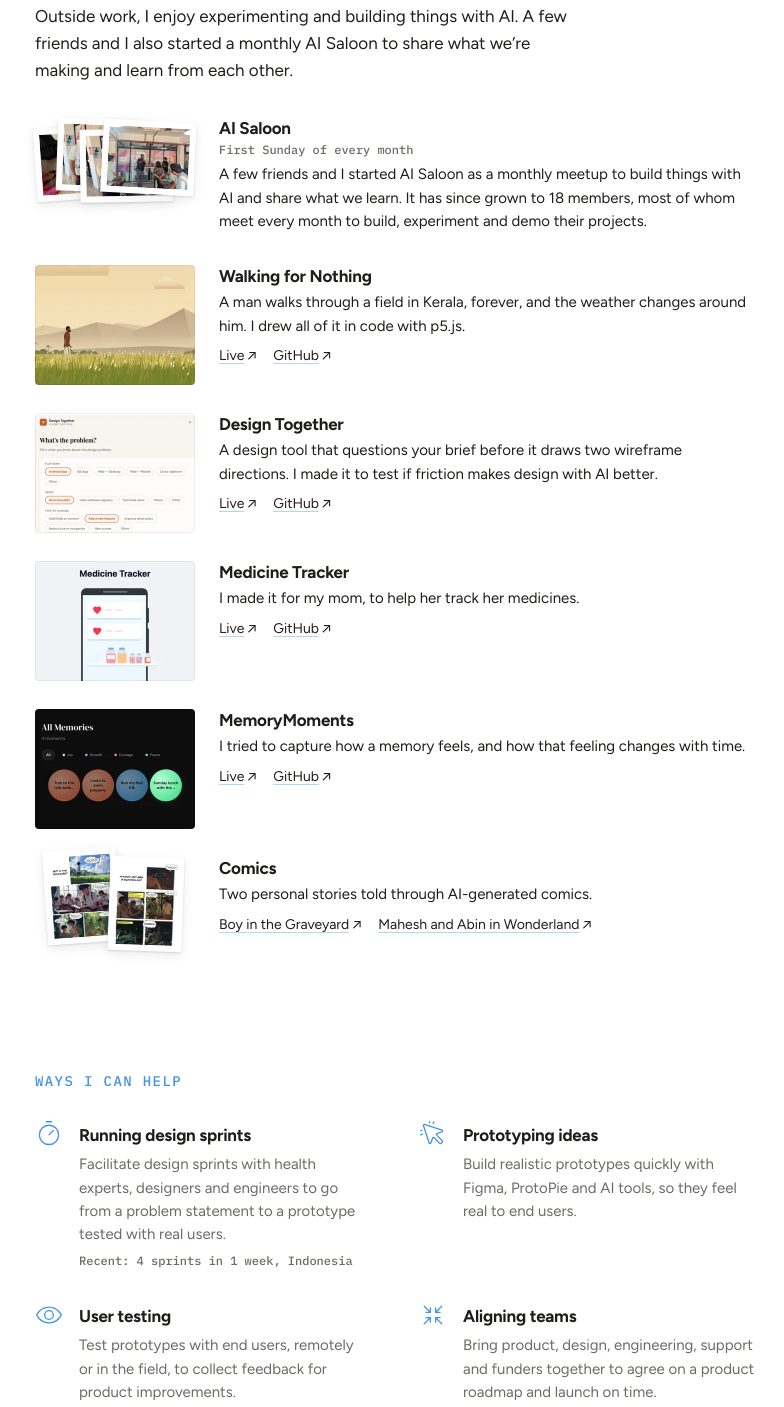
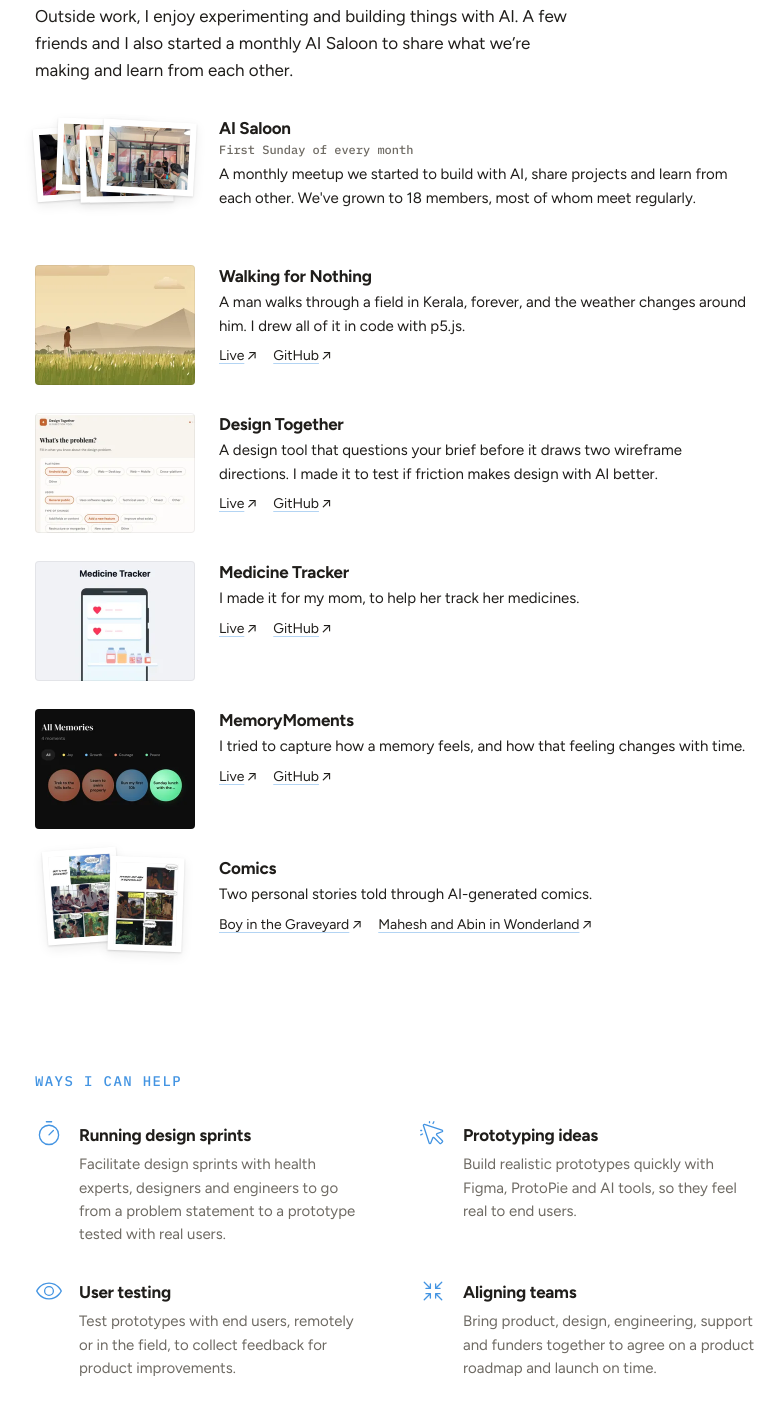
Before and after one commit to tonyjoyk/tony-joy-portfolio, a plain HTML site: page index.html in a window 1280 px wide. Shown: the part 2509-3916 px from the top of the page, without its empty margins (165-949 px from the left). Drawn offline with Linux system fonts and the light colour scheme.

Commit message:
Copy: AI Saloon text; remove sprints line from Ways I can help
Co-Authored-By: Claude Opus 5.5 <noreply@anthropic.com>

```diff
--- a/index.html
+++ b/index.html
@@ -178,7 +178,7 @@
           <div class="media-list__text">
             <h3 class="media-list__title">AI Saloon</h3>
             <p class="meta">First Sunday of every month</p>
-            <p class="media-list__desc">A few friends and I started AI Saloon as a monthly meetup to build things with AI and share what we learn. It has since grown to 18 members, most of whom meet every month to build, experiment and demo their projects.</p>
+            <p class="media-list__desc">A monthly meetup we started to build with AI, share projects and learn from each other. We've grown to 18 members, most of whom meet regularly.</p>
           </div>
         </li>
         <li class="media-list__item reveal">
@@ -262,7 +262,6 @@
           <div class="help-grid__text">
             <h3 class="help-grid__title">Running design sprints</h3>
             <p class="help-grid__desc">Facilitate design sprints with health experts, designers and engineers to go from a problem statement to a prototype tested with real users.</p>
-            <p class="meta help-grid__meta">Recent: 4 sprints in 1 week, Indonesia</p>
           </div>
         </li>
         <li class="help-grid__item reveal">
--- a/style.css
+++ b/style.css
@@ -592,10 +592,6 @@ a.media-list__thumb[data-lightbox] {
   margin-bottom: 4px;
 }
 
-.help-grid__meta {
-  margin-top: 6px;
-}
-
 .help-grid__desc {
   font-size: 0.9375rem;
   line-height: 1.55;
```
Also changed, not shown: 1 other file.
